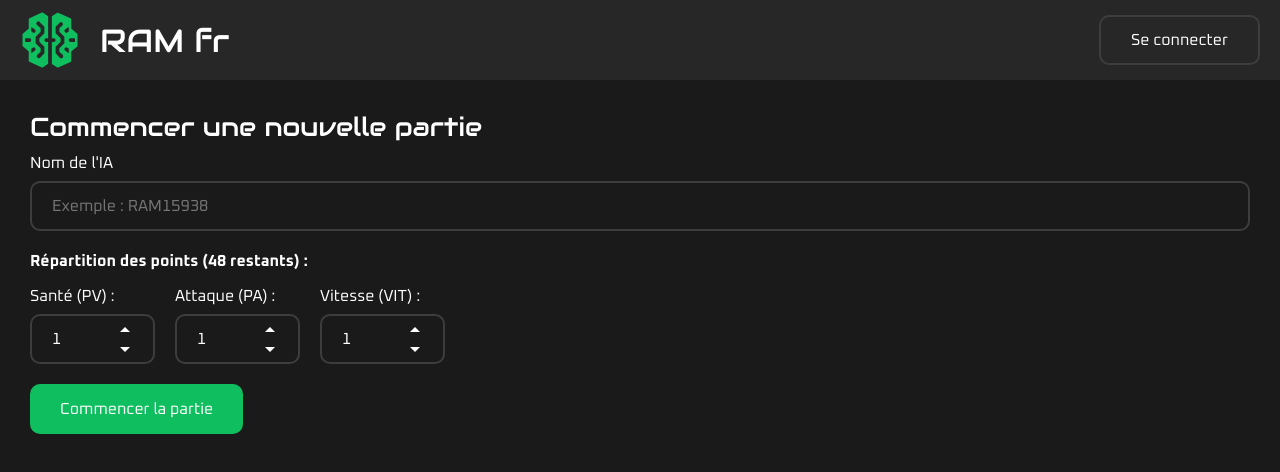
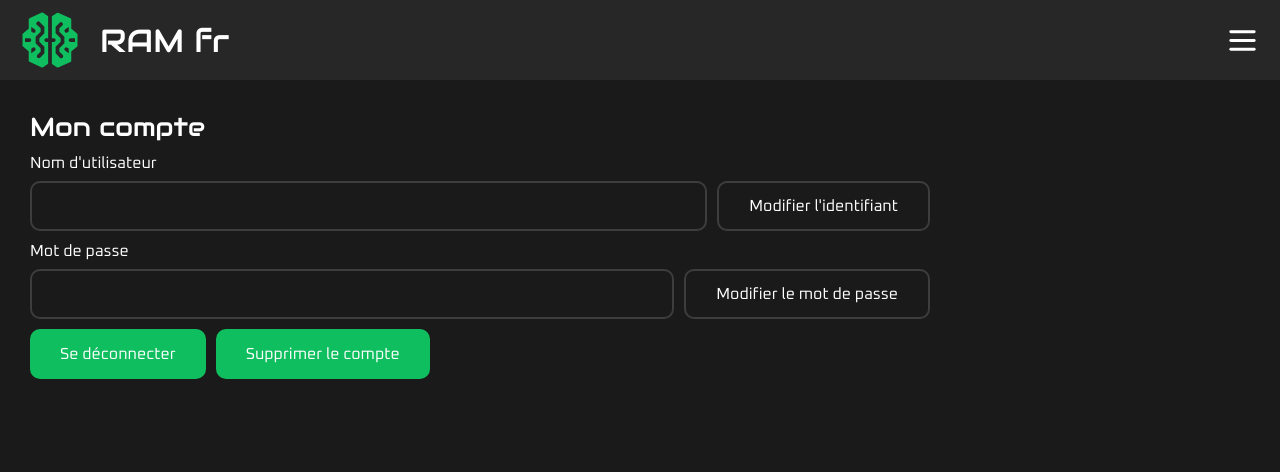
Before and after one commit to RAM-Rogue-AI-Model/ram-front, a React (Vite) app: page /ram/user in a window 1280 px wide. Before the commit this address led to /ram/. Shown: the top 472 px of the page. Built offline with nearby package versions, Linux system fonts and the light colour scheme; no server answers; a web font is replaced by a local one.

Commit message:
feat(layout my account)

```diff
--- a/src/App.tsx
+++ b/src/App.tsx
@@ -7,9 +7,10 @@ import User from './pages/User';
 import Nav from './components/Nav';
 import { get } from './utils/Requests';
 import type { UserMeResponse } from './interfaces/User';
+import Popup from './components/Popup.tsx';
 
 function App() {
-  const [logged, setLogged] = useState<boolean>(false);
+  const [logged, setLogged] = useState<boolean>(true);
 
   useEffect(() => {
     const authToken = window.localStorage.getItem('authToken');
@@ -67,6 +68,7 @@ function App() {
                   )}
                 </Routes>
               </div>
+              <Popup />
             </div>
           }
         />
--- /dev/null
+++ b/src/components/Popup.scss
@@ -0,0 +1,23 @@
+.Popup{
+  width: 100%;
+  height: 100%;
+  position: absolute;
+  top: 0;
+  left: 0;
+  background-color: rgba($color: #000000, $alpha: .6);
+  display: none;
+  align-items: center;
+  justify-content: center;
+  z-index: 0;
+
+  &.open{
+    z-index: 1000;
+    display: flex;
+  }
+
+  .PopupContent{
+    display: flex;
+    align-items: center;
+    justify-content: center;
+  }
+}
--- /dev/null
+++ b/src/components/Popup.tsx
@@ -0,0 +1,15 @@
+import { useContext } from 'react';
+import './Popup.scss';
+import PopupContext from '../contexts/PopupContext';
+
+const Popup = () => {
+  const { content, open, full } = useContext(PopupContext);
+
+  return (
+    <div className={'Popup' + (open ? ' open' : '') + (full ? ' full' : '')}>
+      <div className="PopupContent">{content && content}</div>
+    </div>
+  );
+};
+
+export default Popup;
--- /dev/null
+++ b/src/contexts/PopupContext.tsx
@@ -0,0 +1,68 @@
+import { createContext, useState, useEffect, useRef } from 'react';
+import * as React from 'react';
+
+const PopupContext = createContext<PopupContextType>({
+  open: false,
+  content: null,
+  full: false,
+  closePopup: () => {},
+  openPopup: () => {},
+});
+
+export interface PopupContextType {
+  open: boolean;
+  content: React.ReactNode;
+  full: boolean;
+  closePopup: () => void;
+  openPopup: (content: React.ReactNode | undefined, full: boolean) => void;
+}
+
+interface PopupContextProps {
+  children: React.ReactNode;
+}
+
+export const PopupProvider = ({ children }: PopupContextProps) => {
+  const openTimeout = useRef<number | undefined>(undefined);
+  const [open, setOpen] = useState<boolean>(false);
+  const [full, setFull] = useState<boolean>(false);
+  const [content, setContent] = useState<React.ReactNode | undefined>(null);
+
+  useEffect(() => {
+    return () => {
+      clearTimeout(openTimeout.current);
+    };
+  }, []);
+
+  useEffect(() => {
+    setOpen(content != null);
+    if (!content) setFull(false);
+  }, [content]);
+
+  useEffect(() => {
+    clearTimeout(openTimeout.current);
+    if (!open) {
+      openTimeout.current = setTimeout(() => {
+        setContent(null);
+      }, 200);
+    }
+  }, [open]);
+
+  const closePopup = () => {
+    setOpen(false);
+  };
+
+  const openPopup = (_content: React.ReactNode | undefined, _full: boolean) => {
+    setContent(_content);
+    if (_full) setFull(true);
+  };
+
+  return (
+    <PopupContext.Provider
+      value={{ open, content, full, closePopup, openPopup }}
+    >
+      {children}
+    </PopupContext.Provider>
+  );
+};
+
+export default PopupContext;
--- a/src/i18n/locales/fr/translation.json
+++ b/src/i18n/locales/fr/translation.json
@@ -34,6 +34,25 @@
     "title": "Inscription",
     "error": "Une erreur est survenue",
     "no": "Vous avez déjà un compte ? Se connecter"
+  },
+  "account": {
+    "title": "Mon compte",
+    "username": {
+      "label": "Nom d'utilisateur",
+      "change": "Modifier l'identifiant"
+    },
+    "password": {
+      "label": "Mot de passe",
+      "change": "Modifier le mot de passe"
+    },
+    "logout" : "Se déconnecter",
+    "delete": "Supprimer le compte"
+  },
+  "change-password": {
+    "title": " Changer votre mot de passe",
+    "error": "Une erreur est survenue",
+    "button": "Changer le mot de passe"
+
   },
 
   "home": {
--- a/src/index.tsx
+++ b/src/index.tsx
@@ -3,10 +3,13 @@ import { createRoot } from 'react-dom/client';
 import './index.scss';
 import App from './App.tsx';
 import './i18n';
+import { PopupProvider } from './contexts/PopupContext.tsx';
 
 // eslint-disable-next-line @typescript-eslint/no-non-null-assertion
 createRoot(document.getElementById('root')!).render(
   <StrictMode>
-    <App />
+    <PopupProvider>
+      <App />
+    </PopupProvider>
   </StrictMode>
 );
--- a/src/pages/User.scss
+++ b/src/pages/User.scss
@@ -1,2 +1,35 @@
 .User {
+  padding: 30px;
+  display: flex;
+  flex-direction: column;
+  gap:10px;
+
+  .UserInput {
+    display: flex;
+    flex-direction: row;
+    gap: 10px;
+    align-items: flex-end;
+    max-width: 900px;
+    flex-wrap:wrap;
+
+    .AccountInput {
+      flex-grow: 1;
+      flex-shrink: 0;
+      min-width: 250px;
+    }
+
+    .AccounButton {
+        flex-grow: 0;
+        flex-shrink: 1;
+    }
+  }
 }
+
+.EditPassword{
+  display:flex;
+  flex-direction: column;
+  gap:15px;
+  padding: 20px;
+  border-radius: 15px;
+  background-color: var(--neutral800)
+}
--- a/src/pages/User.tsx
+++ b/src/pages/User.tsx
@@ -1,12 +1,178 @@
-import Body from '../components/Body';
 import Button from '../components/Button';
 import './User.scss';
+import Heading from '../components/Heading.tsx';
+import { useTranslation } from 'react-i18next';
+import Input from '../components/Input.tsx';
+import { useContext, useState } from 'react';
+import { post } from '../utils/Requests.ts';
+import PopupContext from '../contexts/PopupContext.tsx';
 
+interface EditPasswordProps {
+  closeProps: () => void;
+}
+const EditPassword = (props: EditPasswordProps) => {
+  const { t } = useTranslation();
+  const [oldPassword, setOldPassword] = useState<string>('');
+  const [newPassword, setNewPassword] = useState<string>('');
+  const [confirmPassword, setConfirmPassword] = useState<string>('');
+  const [error, setError] = useState<
+    | 'password-short'
+    | 'different-password'
+    | 'change-password-error'
+    | 'not-connected'
+    | null
+  >();
+
+  const changePassword = async () => {
+    if (oldPassword && newPassword && confirmPassword) {
+      if (newPassword.length < 8) setError('password-short');
+      else if (newPassword !== confirmPassword) setError('different-password');
+      else {
+        const passwordPayload = {
+          password: oldPassword,
+          newPassword: newPassword,
+          confirmPassword: confirmPassword,
+        };
+        const userId = window.localStorage.getItem('userId');
+        if (!userId) {
+          setError('not-connected');
+        }
+        try {
+          const response = (await post(
+            `/api/user/${userId}/password`,
+            passwordPayload
+          )) as Response;
+
+          if (response) {
+            props.closeProps();
+          } else {
+            setError('change-password-error');
+          }
+        } catch (err) {
+          console.error('Error :', err);
+          setError('change-password-error');
+        }
+      }
+    }
+  };
+
+  return (
+    <div className="EditPassword">
+      <Heading size={'m'}>{t('account.title')}</Heading>
+      <div className={'AccountInput'}>
+        <Input
+          title={t('account.password.label')}
+          type={'password'}
+          value={oldPassword}
+          onChange={setOldPassword}
+          name={'oldPassword'}
+        />
+      </div>
+      <div className={'AccountInput'}>
+        <Input
+          error={
+            error === 'change-password-error'
+              ? 'change-password.error'
+              : error === 'password-short'
+                ? 'form.password.error'
+                : undefined
+          }
+          title={t('account.password.label')}
+          type={'password'}
+          value={newPassword}
+          onChange={setNewPassword}
+          name={'newPassword'}
+        />
+      </div>
+      <div className={'AccountInput'}>
+        <Input
+          error={
+            error === 'change-password-error'
+              ? 'change-password.error'
+              : error === 'different-password'
+                ? 'form.confirm-password.error'
+                : undefined
+          }
+          title={t('account.password.label')}
+          type={'password'}
+          value={confirmPassword}
+          onChange={setConfirmPassword}
+          name={'confirmPassword'}
+        />
+      </div>
+      <Button
+        type={'primary'}
+        size={'large'}
+        label={t('change-password.button')}
+        onClick={changePassword}
+      />
+    </div>
+  );
+};
 const User = (props: { logout: () => void }) => {
+  const { t } = useTranslation();
+  const [username, setUsername] = useState<string>('');
+  const [password, setPassword] = useState<string>('');
+  const { openPopup, closePopup } = useContext(PopupContext);
+
+  const openChangePasswordPopup = () => {
+    openPopup(<EditPassword closeProps={closePopup} />, true);
+  };
+
   return (
     <div className="User">
-      <Body>{'USER'}</Body>
-      <Button label={'disconnect'} onClick={props.logout} />
+      <Heading size={'m'}>{t('account.title')}</Heading>
+
+      <div className={'UserInput'}>
+        <div className={'AccountInput'}>
+          <Input
+            title={t('account.username.label')}
+            type={'text'}
+            value={username}
+            onChange={setUsername}
+            name={'username'}
+          />
+        </div>
+        <div className={'AccountButton'}>
+          <Button
+            type={'secondary'}
+            size={'large'}
+            label={t('account.username.change')}
+            onClick={() => {}}
+          />
+        </div>
+      </div>
+      <div className={'UserInput'}>
+        <div className={'AccountInput'}>
+          <Input
+            title={t('account.password.label')}
+            type={'password'}
+            value={password}
+            onChange={setPassword}
+            name={'password'}
+          />
+        </div>
+        <div className={'AccountButton'}>
+          <Button
+            type={'secondary'}
+            size={'large'}
+            label={t('account.password.change')}
+            onClick={openChangePasswordPopup}
+          />
+        </div>
+      </div>
+      <div className={'UserInput'}>
+        <Button
+          size={'large'}
+          label={t('account.logout')}
+          onClick={props.logout}
+        />
+        <Button
+          size={'large'}
+          label={t('account.delete')}
+          onClick={props.logout}
+        />
+      </div>
     </div>
   );
 };
```
Also changed, not shown: 1 other file (tests, documents, lock files or other folders).
